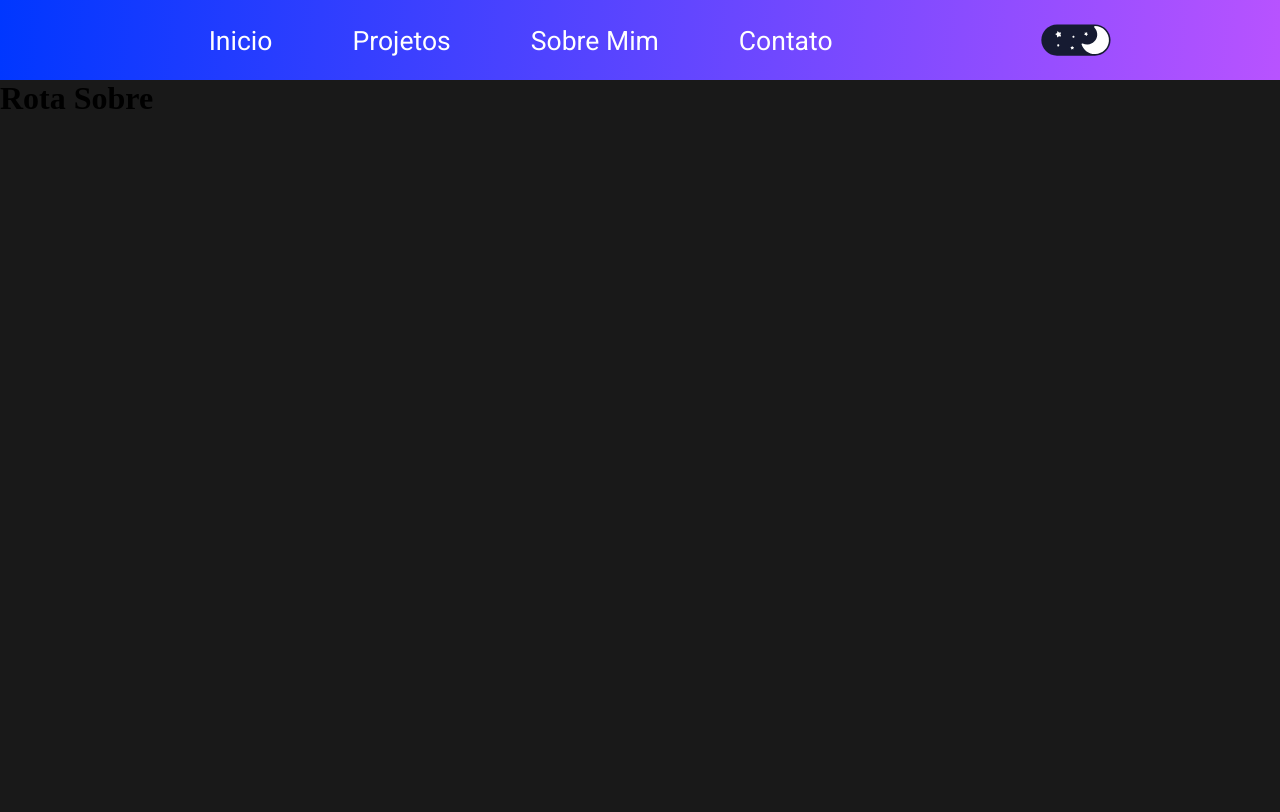
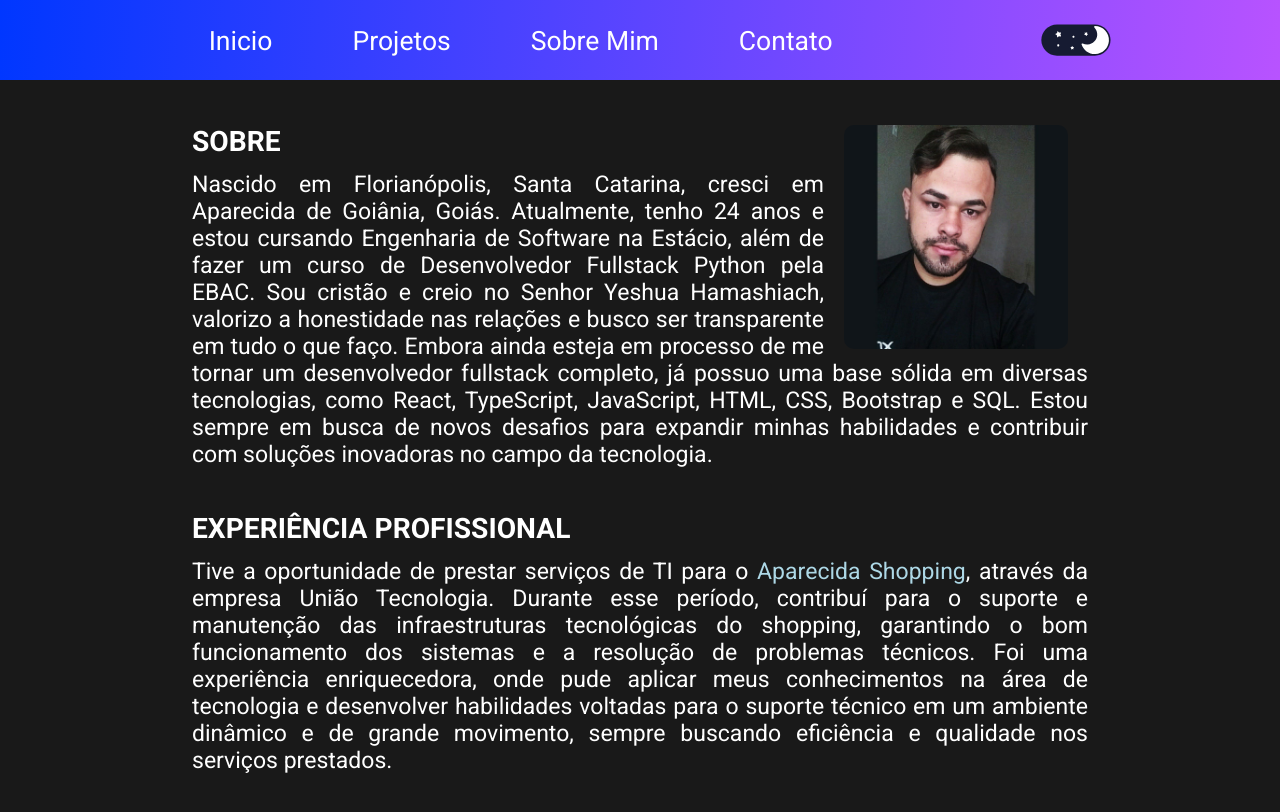
Before and after one commit to MATHEUSNUNES2023BR/MeuPortifolio, a React (Vite) app: page /Sobre in a window 1280 px wide. Shown: the top 812 px of the page. Built offline with nearby package versions, Linux system fonts and the light colour scheme.

Commit message:
feat: create about page

```diff
--- /dev/null
+++ b/src/components/About/index.tsx
@@ -0,0 +1,20 @@
+import { ContainerAbout } from "./style"
+import MinhaFoto2 from '../../assets/images/MinhaFoto2.jpg'
+function Sobre(){
+  return(
+    <ContainerAbout>
+      <img src={MinhaFoto2} alt="" />
+      <h2>Sobre</h2>
+      <p>
+        Nascido em Florianópolis, Santa Catarina, cresci em Aparecida de Goiânia, Goiás. Atualmente, tenho 24 anos e estou cursando Engenharia de Software na Estácio, além de fazer um curso de Desenvolvedor Fullstack Python pela EBAC. Sou cristão e creio no Senhor Yeshua Hamashiach, valorizo a honestidade nas relações e busco ser transparente em tudo o que faço.
+        Embora ainda esteja em processo de me tornar um desenvolvedor fullstack completo, já possuo uma base sólida em diversas tecnologias, como React, TypeScript, JavaScript, HTML, CSS, Bootstrap e SQL. Estou sempre em busca de novos desafios para expandir minhas habilidades e contribuir com soluções inovadoras no campo da tecnologia.
+      </p>
+      <h2>Experiência Profissional</h2>
+      <p>
+        Tive a oportunidade de prestar serviços de TI para o <a target="_blank" href="https://www.google.com/maps/place/Aparecida+Shopping/@-16.8232248,-49.2514464,15z/data=!4m2!3m1!1s0x0:0x2f9e5c33e5840104?sa=X&ved=1t:2428&ictx=111">Aparecida Shopping</a>, através da empresa União Tecnologia. Durante esse período, contribuí para o suporte e manutenção das infraestruturas tecnológicas do shopping, garantindo o bom funcionamento dos sistemas e a resolução de problemas técnicos. Foi uma experiência enriquecedora, onde pude aplicar meus conhecimentos na área de tecnologia e desenvolver habilidades voltadas para o suporte técnico em um ambiente dinâmico e de grande movimento, sempre buscando eficiência e qualidade nos serviços prestados.
+      </p>
+    </ContainerAbout>
+  )
+}
+
+export default Sobre
--- /dev/null
+++ b/src/components/About/style.ts
@@ -0,0 +1,66 @@
+import { styled } from "styled-components";
+
+export const ContainerAbout = styled.div`
+  width: 70vw;
+  height: 90vh;
+  margin: 2vw auto;
+  p{
+    font-size: 1.8vw;
+    color: white;
+    text-align: justify;
+    font-family: 'Roboto', sans-serif;
+    a{
+      text-decoration: none;
+      color: lightblue;
+    }
+  }
+  h2{
+    font-size: 2.2vw;
+    color: white;
+    margin-top: 3.5vw;
+    margin-bottom: 1vw;
+    font-family: 'Roboto', sans-serif;
+    text-transform: uppercase;
+  }
+  img{
+    width: 25%;
+    float: right;
+    margin-right: 20px;
+    margin-left: 20px;
+    border-radius: 10px;
+  }
+
+  @media (max-width: 1180px) {
+    width: 84vw;
+    height: 95vh;
+    margin-top: 10vh;
+    h2{
+      font-size: 4vw;
+    }
+    p{
+      font-size: 2.8vw;
+      margin-bottom: 15vw;
+
+    }
+    img{
+      width: 30%;
+    }
+  }
+
+  @media (max-width: 576px) {
+    width: 90vw;
+    margin-top: 6vh;
+    h2{
+      font-size: 6vw;
+    }
+    p{
+      font-size: 3.7vw;
+      margin-bottom: 15vw;
+
+    }
+    img{
+      width: 45%;
+      margin: 0 5px;
+    }
+  }
+`
--- a/src/pages/About/index.tsx
+++ b/src/pages/About/index.tsx
@@ -1,4 +1,6 @@
+import Sobre from "../../components/About/index"
+
 function About() {
-  return <h1>Rota Sobre</h1>
+  return <Sobre />
 }
 export default About
```
Also changed, not shown: src/assets/images/MinhaFoto2.jpg (added).
